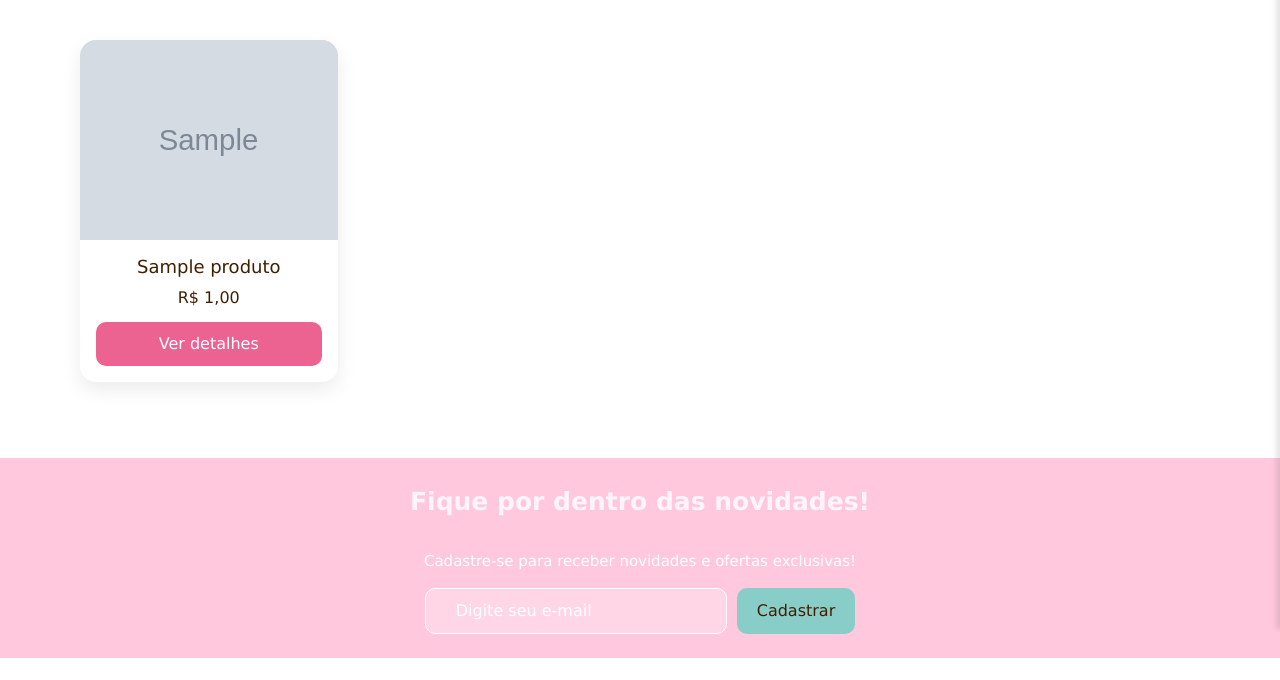
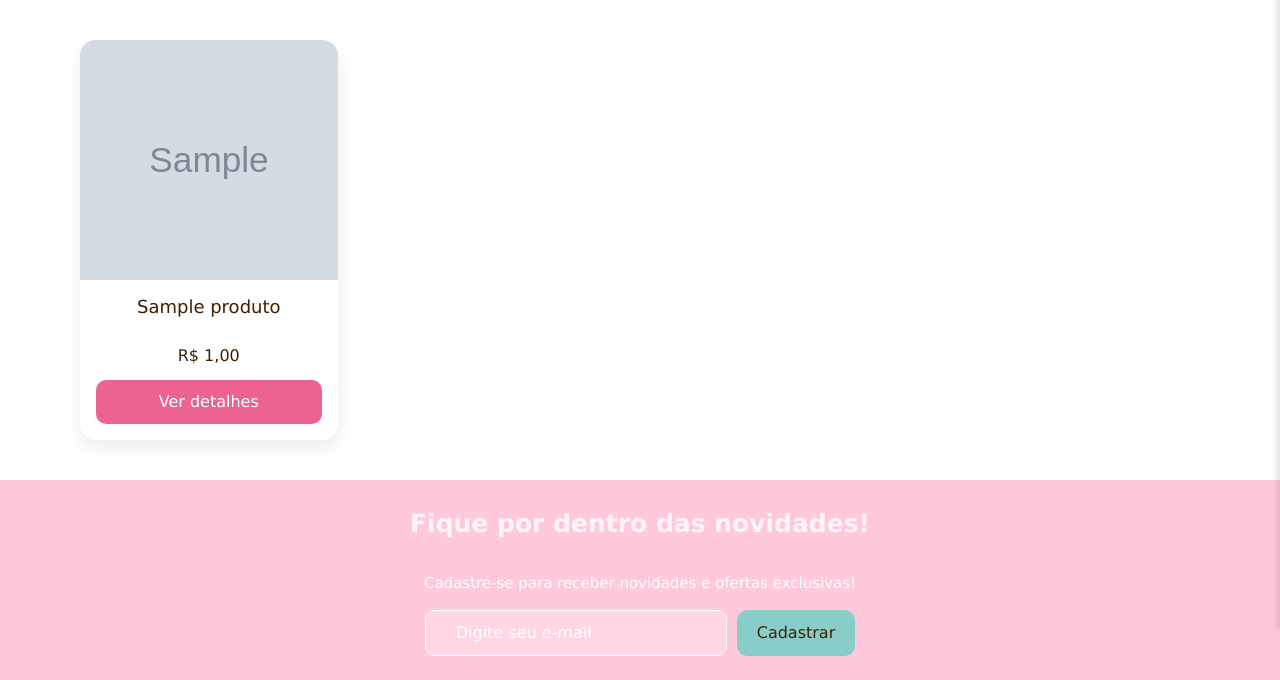
Before and after one commit to Yurilxm/Nick_site, a Django app: page /produtos/ in a window 1280 px wide. Shown: the part 171-851 px from the top of the page. Run offline with Django 5.2, Linux system fonts and the light colour scheme; tables that the repository leaves empty hold one stand-in row (values such as "Sample post"); grey boxes marked "Sample" are stand-in pictures; data that the repository does not hold is empty.

Commit message:
Melhorias UX

```diff
--- a/app/static/css/card_produto.css
+++ b/app/static/css/card_produto.css
@@ -16,6 +16,7 @@
     height: 100%;
     display: flex;
     flex-direction: column;
+    height: 400px;
 }
 
 /* HOVER */
@@ -27,7 +28,8 @@
 /* IMAGEM */
 .produto-imagem {
     width: 100%;
-    height: 200px;
+    aspect-ratio: 1 / 1;  /* <- força a imagem a ser quadrada */
+    height: 240px;
     background: #f5f5f5;
     display: flex;
     align-items: center;
@@ -44,7 +46,6 @@
 .produto-info {
     padding: 16px;
     text-align: center;
-
     display: flex;
     flex-direction: column;
     flex: 1;
```
